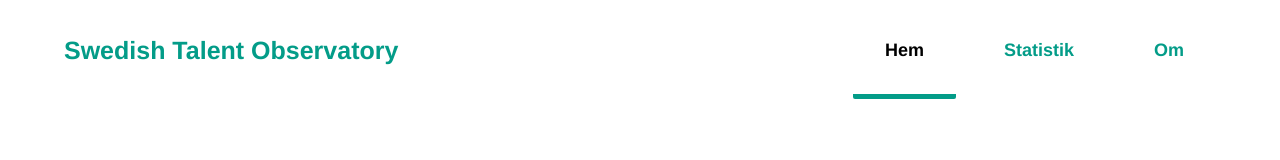
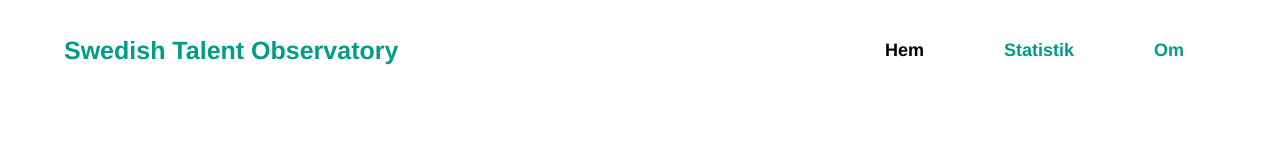
Before and after one commit to DiaHassan/II1305-Team-Echo, a React (Create React App) app in the folder Project/dashboard/: page /finder in a window 1280 px wide. In both pictures the pointer is over the item 904 px from the left and 50 px from the top of the page. Shown: the top 160 px of the page. Built offline with nearby package versions, Linux system fonts and the light colour scheme; no server answers.

Commit message:
Update navbar link hover

```diff
--- a/Project/dashboard/src/style.css
+++ b/Project/dashboard/src/style.css
@@ -133,12 +133,12 @@ nav>ul>li {
 }
 
 nav>ul>li:hover {
-    border-bottom: 5px solid var(--color-green);
+    border-bottom: 5px solid transparent;
     border-radius: 2px;
 }
 
 .small>ul>li:hover {
-    border-bottom: 5px solid var(--color-green);
+    border-bottom: 5px solid transparent;
     border-radius: 2px;
 }
 
```
